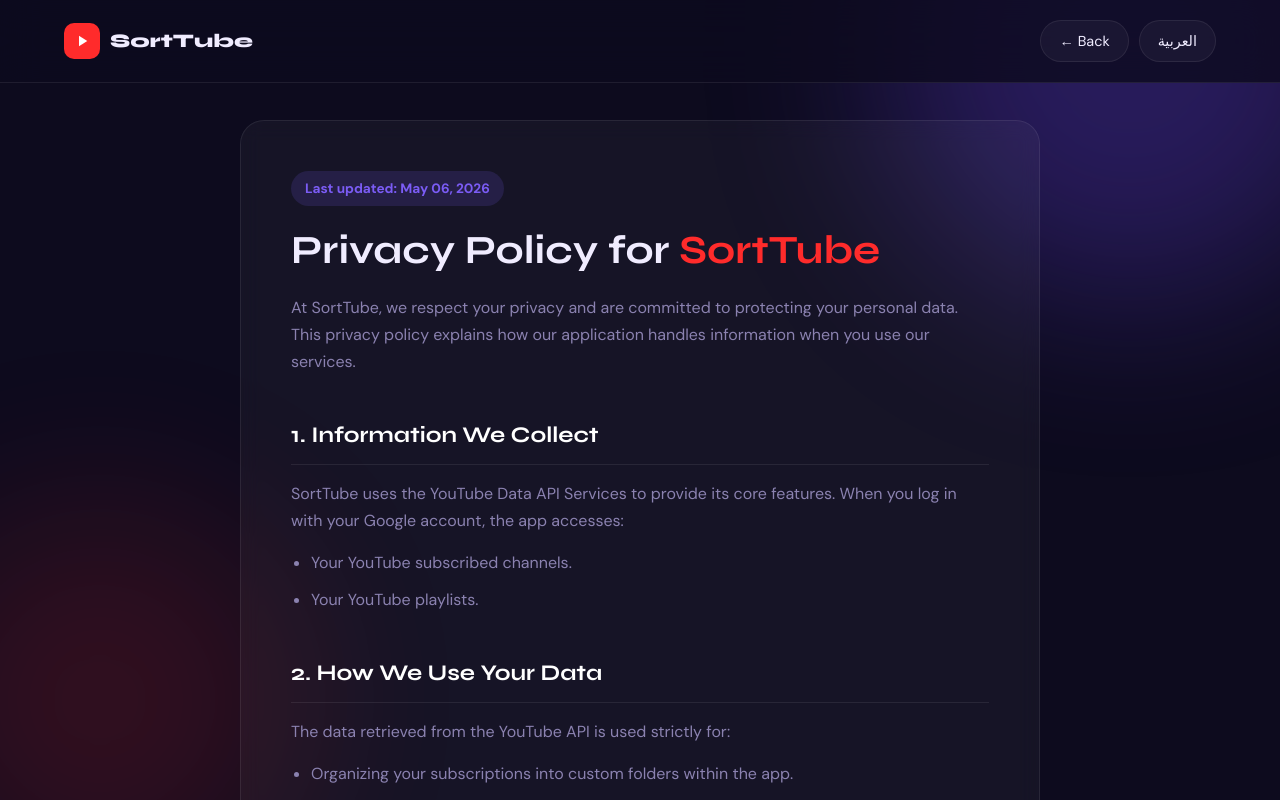
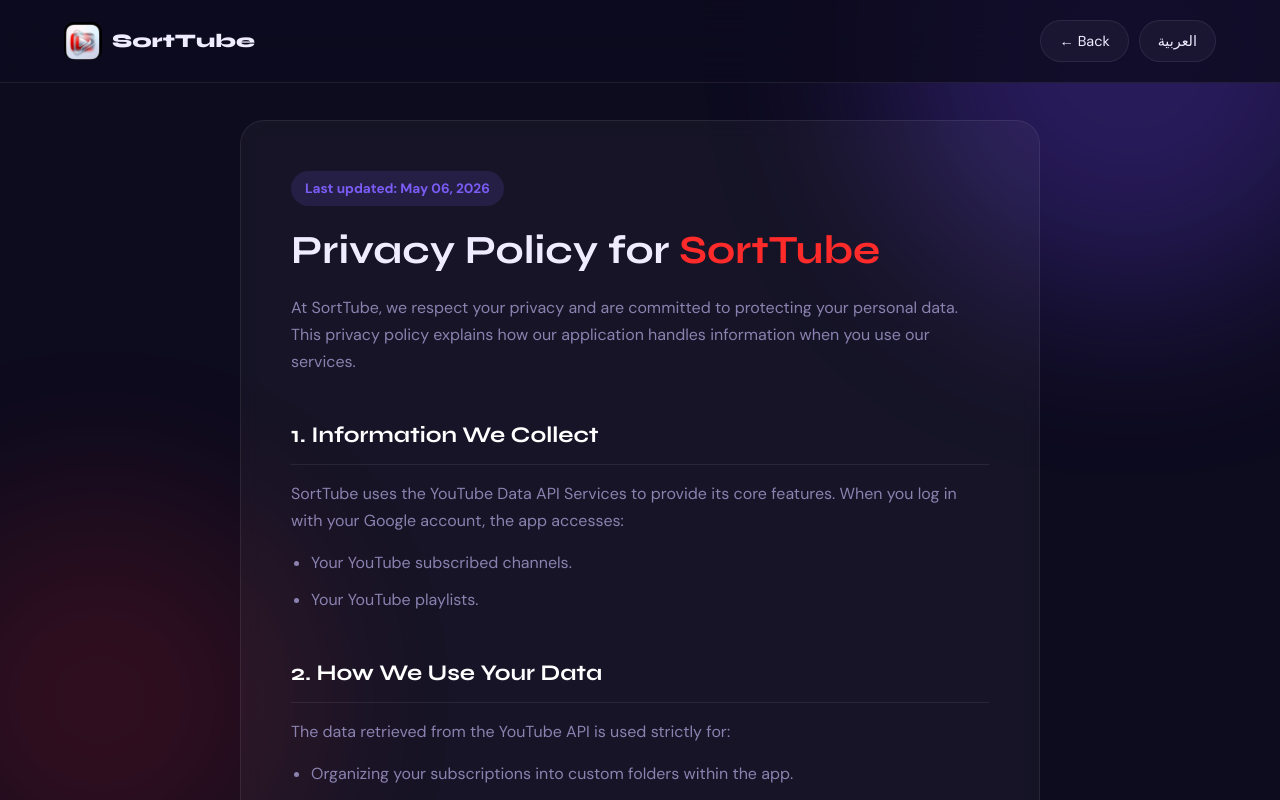
Before and after one commit to qurashi512/SortTube, a plain HTML site: page PRIVACY_POLICY.html in a window 1280 px wide. Shown: the top 800 px of the page. Drawn offline with Linux system fonts and the light colour scheme.

Commit message:
Update navigation logo to use an image instead of SVG

```diff
--- a/PRIVACY_POLICY.html
+++ b/PRIVACY_POLICY.html
@@ -51,11 +51,14 @@
   }
 
   .nav-logo { display: flex; align-items: center; gap: 10px; text-decoration: none; }
-  .nav-logo .icon {
-    width: 36px; height: 36px; background: var(--red);
-    border-radius: 10px; display: flex; align-items: center; justify-content: center;
+
+  .nav-logo .app-icon {
+    width: 38px;
+    height: 38px;
+    border-radius: 10px;
+    object-fit: cover;
   }
-  .nav-logo .icon svg { width: 18px; fill: white; }
+
   .nav-logo span { font-family: 'Syne', sans-serif; font-weight: 800; font-size: 1.2rem; color: var(--text); }
   body[dir="rtl"] .nav-logo span { font-family: 'Tajawal', sans-serif; }
 
@@ -126,9 +129,7 @@
 
 <nav>
   <a class="nav-logo" href="index.html">
-    <div class="icon">
-      <svg viewBox="0 0 24 24"><path d="M8 5v14l11-7z"/></svg>
-    </div>
+    <img src="logo.png" class="app-icon" alt="SortTube Logo">
     <span>SortTube</span>
   </a>
   <div style="display: flex; gap: 10px;">
```
